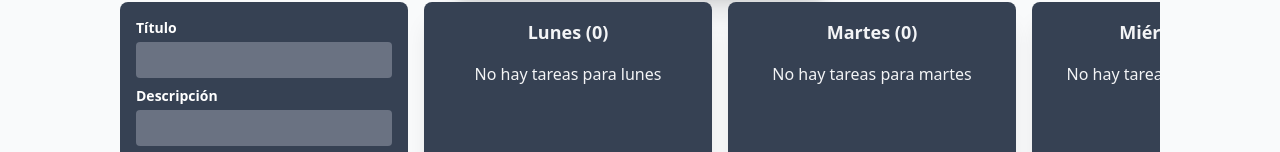
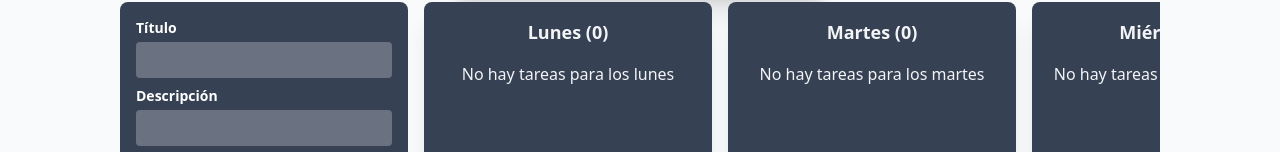
Before and after one commit to martinetbn/planity, a React app: page / in a window 1280 px wide. Both pictures are taken after a click on the button "Semanal". Shown: the part 162-314 px from the top of the page. Built offline with nearby package versions, Linux system fonts and the light colour scheme; the HTML template or start-up script is replaced by a standard one; what @iconify/tailwind4 would draw is missing.

Commit message:
fix: update text for empty task display in CalendarView component
- Changed the message displayed when there are no tasks for a specific day to be more inclusive, updating "No hay tareas para {day.toLowerCase()}" to "No hay tareas para los {day.toLowerCase()}".

```diff
--- a/src/components/CalendarView.tsx
+++ b/src/components/CalendarView.tsx
@@ -52,7 +52,7 @@ export default function CalendarView() {
       {WEEKDAYS.map((day) => (
         <Column key={day} name={day} taskCount={tasksByWeekday[day].length}>
           {tasksByWeekday[day].length === 0 && (
-            <span className="text-center">No hay tareas para {day.toLowerCase()}</span>
+            <span className="text-center">No hay tareas para los {day.toLowerCase()}</span>
           )}
           {tasksByWeekday[day].map((task, index) => (
             <div className="flex flex-col gap-1 w-full" key={index}>
```
